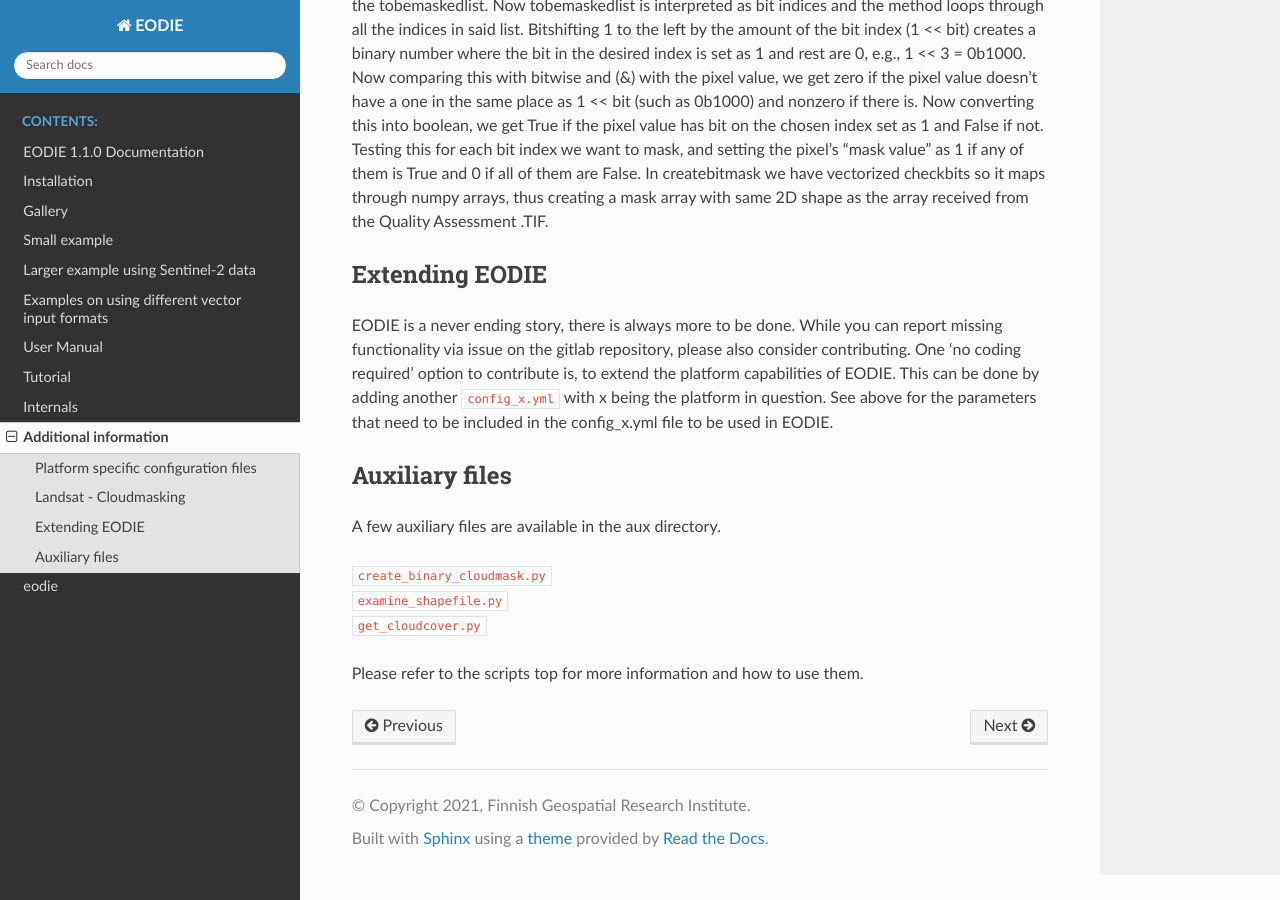
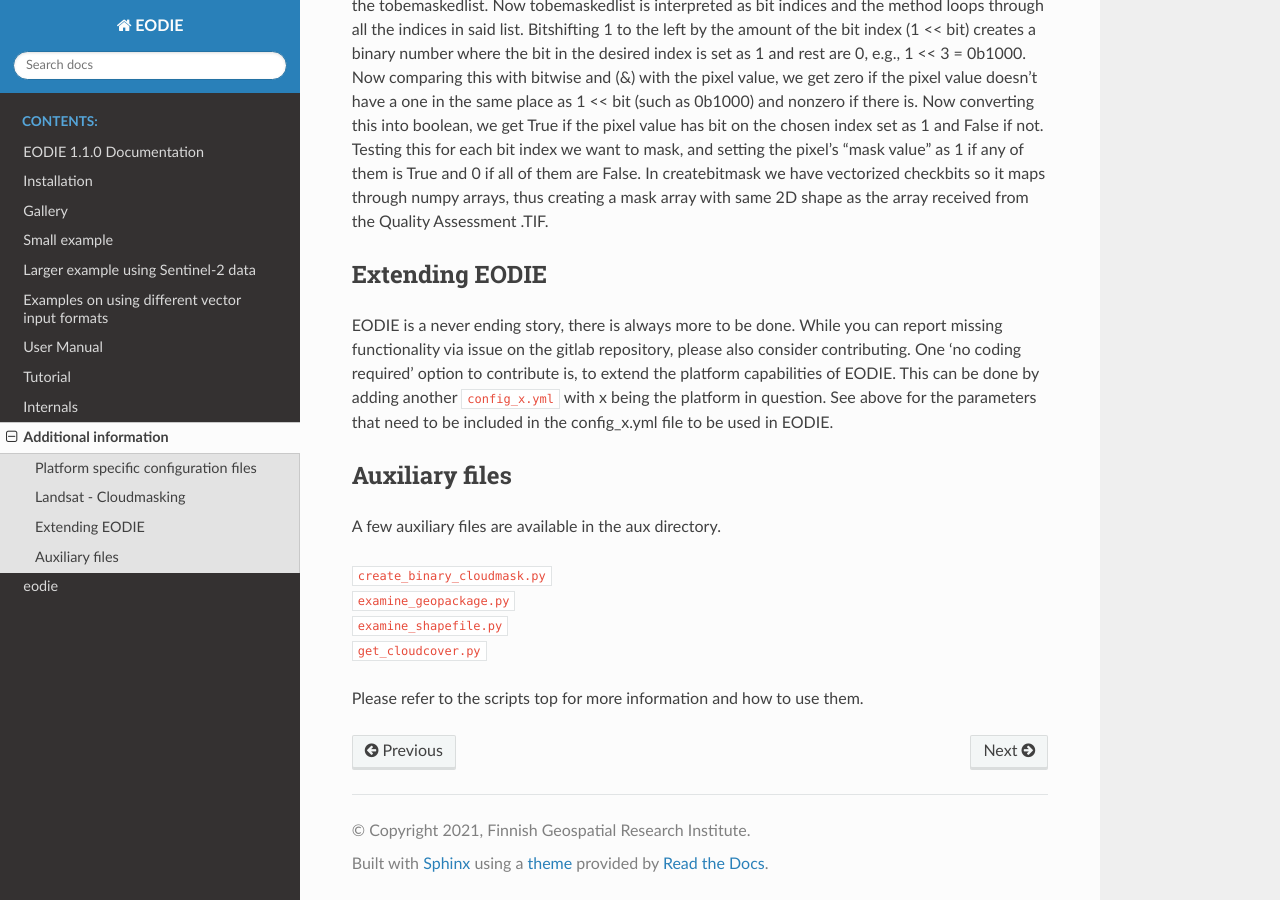
Before and after one commit to samumantha/EODIE, a Sphinx documentation site: the page built from docs/More.rst, in a window 1280 px wide and 900 px high, scrolled down 1417 px. Built offline with Sphinx 7.4.7 and the Read the Docs theme 2.0.0, drawn with Linux system fonts in a browser that asks for light colours.

Commit message:
Added examine_geopackage.py under auxiliary scripts

```diff
--- a/docs/More.rst
+++ b/docs/More.rst
@@ -94,6 +94,7 @@ Auxiliary files
 A few auxiliary files are available in the aux directory.
 
 | ``create_binary_cloudmask.py``
+| ``examine_geopackage.py``
 | ``examine_shapefile.py``
 | ``get_cloudcover.py``
 
```
